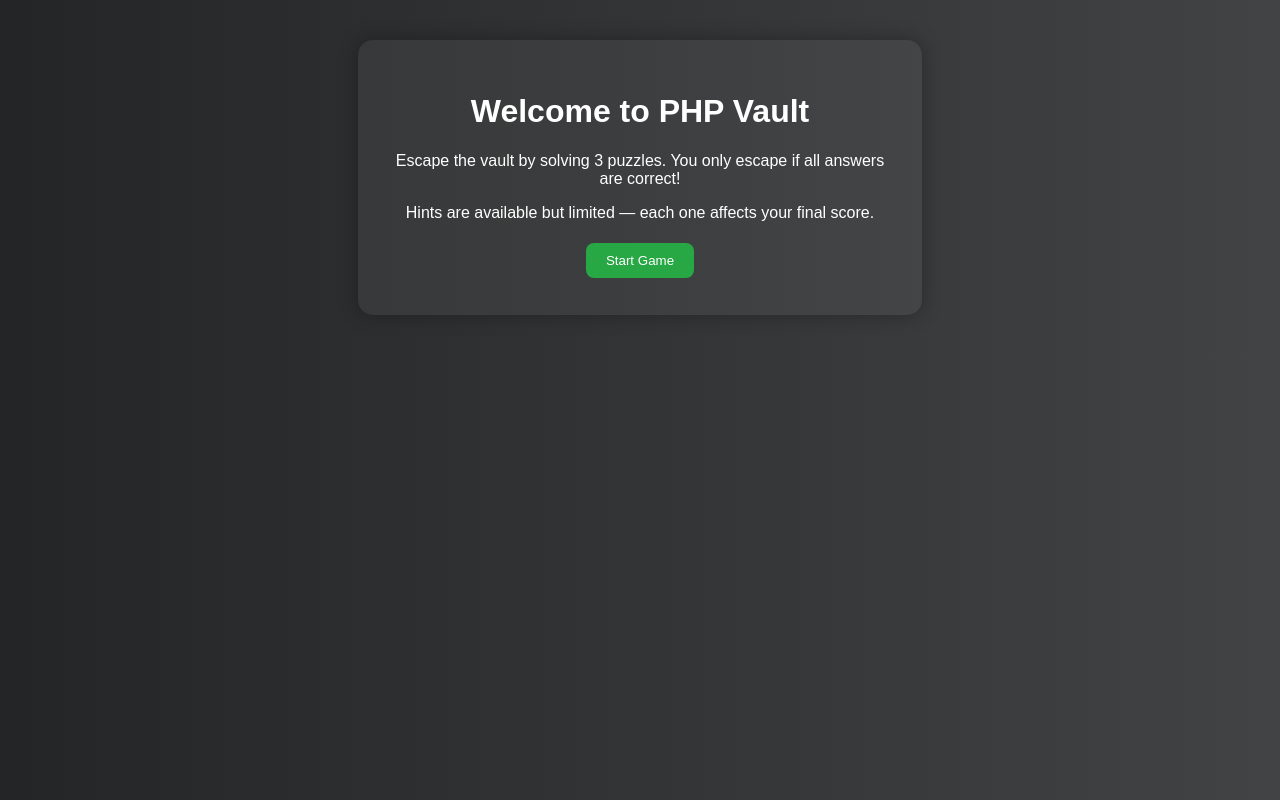
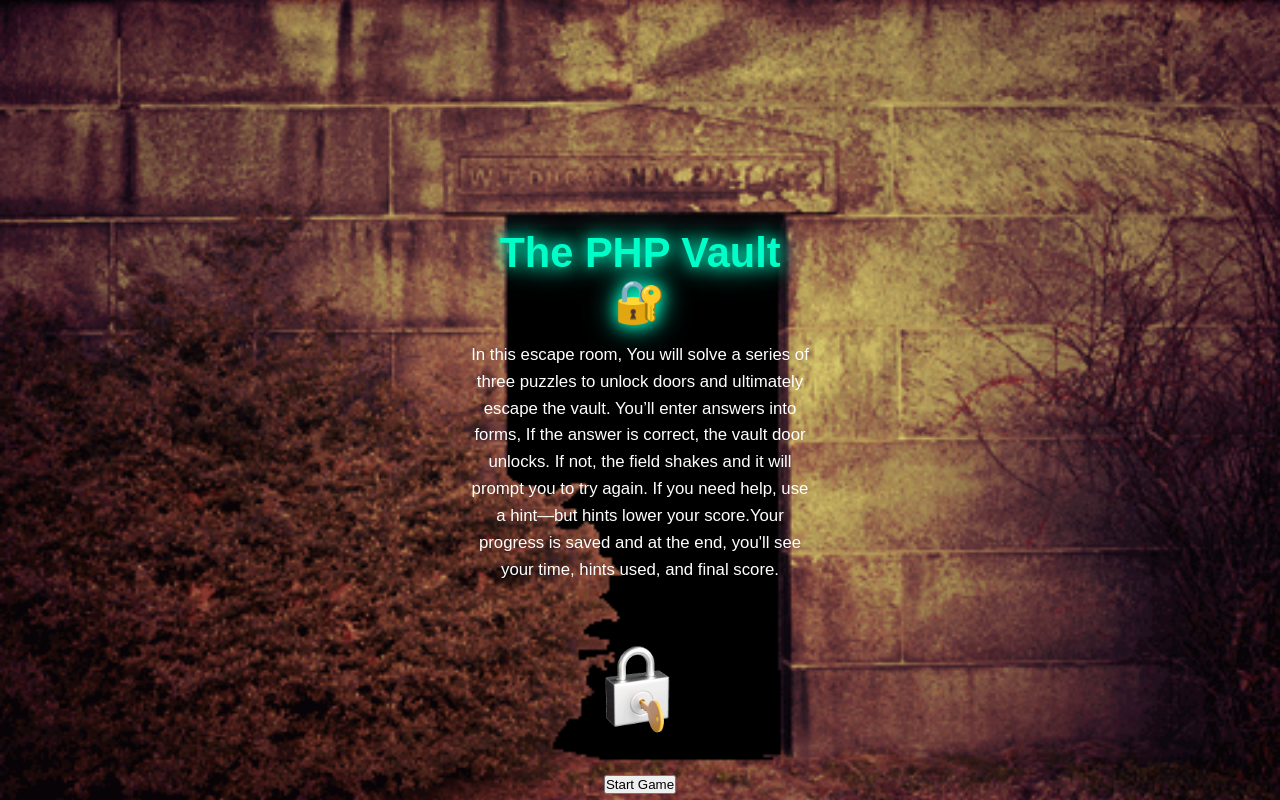
Before and after one commit to NohaylaMessaoudi/PHPVault, a PHP site: page / in a window 1280 px wide. Run offline with PHP 8.4, Linux system fonts and the light colour scheme.

Commit message:
Update index.php

```diff
--- a/index.php
+++ b/index.php
@@ -1,26 +1,33 @@
 <?php
  session_start();
-// Reset session when starting game
  session_unset();
  session_destroy();
  ?>
-
  <!DOCTYPE html>
  <html lang="en">
  <head>
      <meta charset="UTF-8">
-  <title>PHP Vault - Escape Room</title>
-  <link rel="stylesheet" href="style.css">
+     <title>The PHP Vault - Escape Room</title>
+     <link rel="stylesheet" href="css/index.css">
  </head>
  <body>
+     <img src="images/gold.png" alt="Vault Image" class="vault-image">
+
+     <div class="wrapper">
          <div class="container">
-    <h1>Welcome to PHP Vault</h1>
-    <p>Escape the vault by solving 3 puzzles. You only escape if all answers are correct!</p>
-    <p>Hints are available but limited — each one affects your final score.</p>
-
+             <h1>The PHP Vault 🔐</h1>
+             <div class="instructions">
+                 In this escape room, You will solve a series of three puzzles to unlock doors and ultimately escape the vault. You’ll enter answers into forms, If the answer is correct, the vault door unlocks. If not, the field shakes and it will prompt you to try again. If you need help, use a hint—but hints lower your score.Your progress is saved and at the end, you'll see your time, hints used, and final score.
+             </div>
+             <form action="game.php" method="post">
+                 <button type="submit" class="start-button">
+                     <img src="images/lock.gif" alt="Start Game" class="lock-icon">
+                 </button>
+             </form>
              <a href="puzzle1.php">
       <button>Start Game</button>
     </a>
          </div>
+     </div>
  </body>
  </html>
```
Lines whose indentation alone changed are shown as unchanged.
